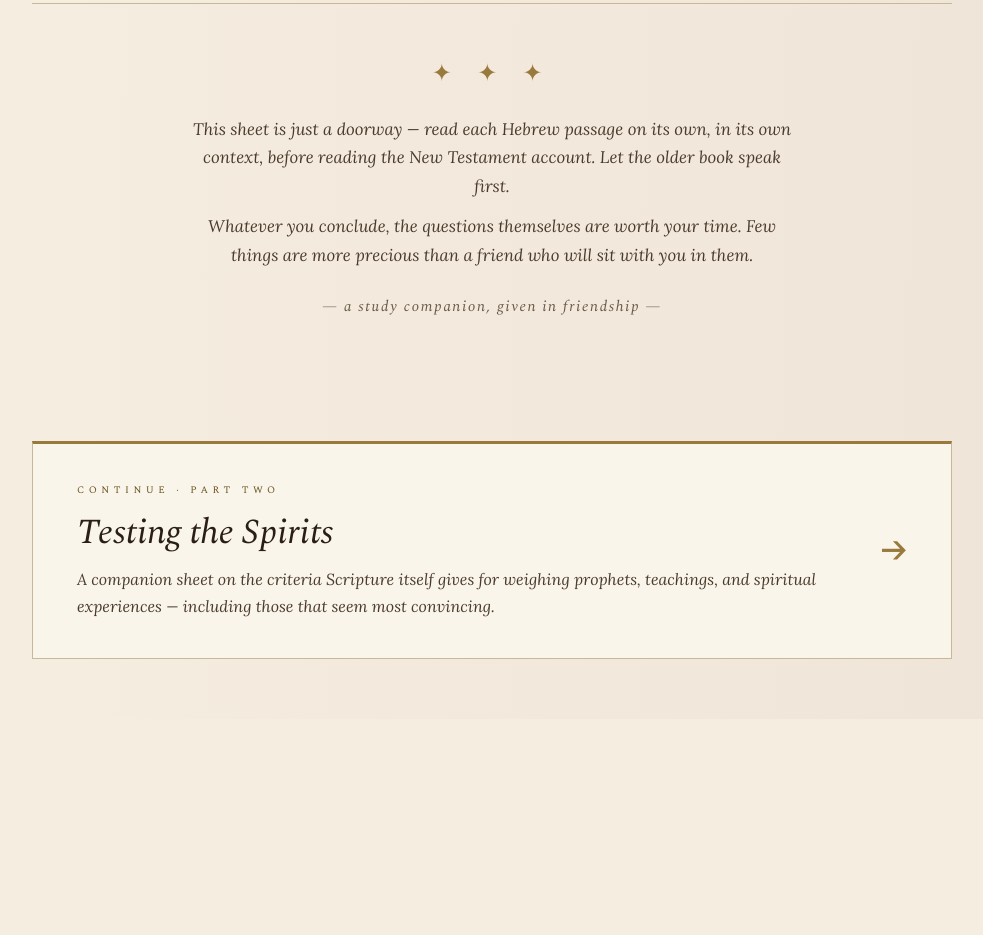
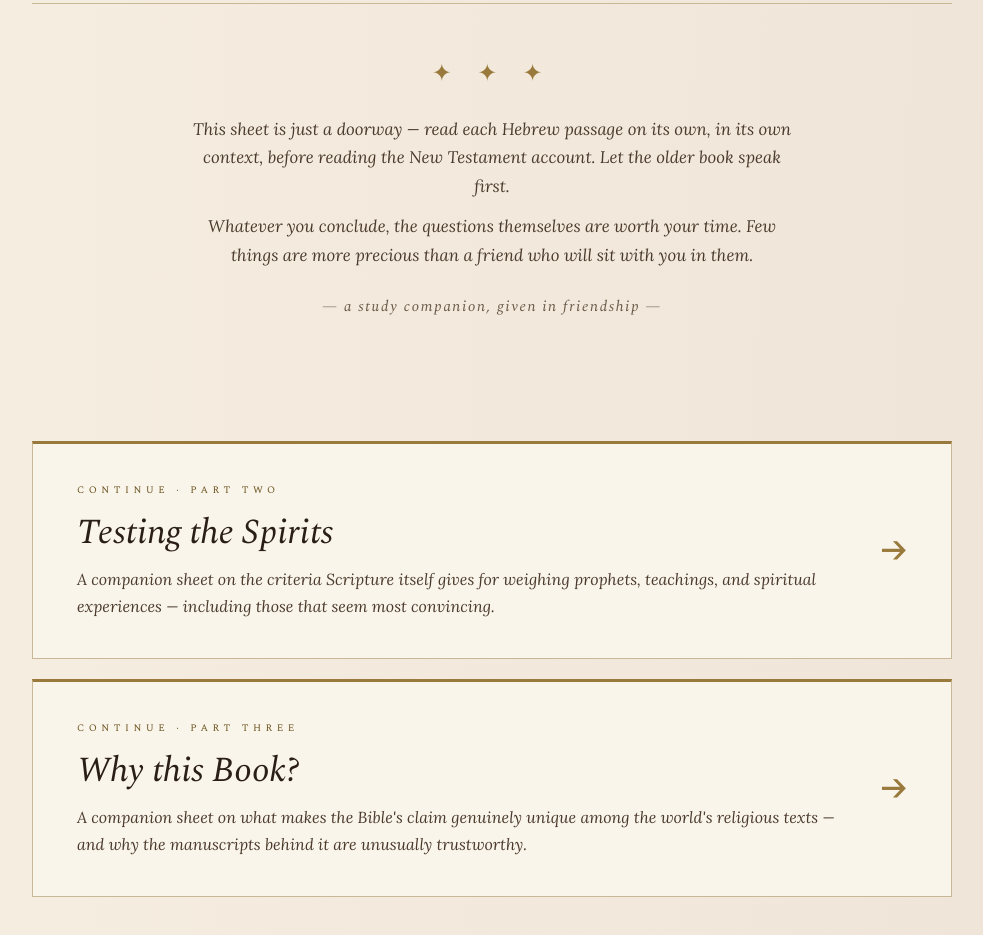
Before and after one commit to christiancoder/docs, a plain HTML site: page index.html in a window 1280 px wide. Shown: the part 10392-11327 px from the top of the page, without its empty margins (148-1131 px from the left). Before the commit the page ends 11111 px from the top, so only its background shows below. Drawn offline with nearby package versions, Linux system fonts and the light colour scheme.

Commit message:
Add files via upload

```diff
--- a/index.html
+++ b/index.html
@@ -1105,13 +1105,24 @@
     <p class="signature">— a study companion, given in friendship —</p>
   </div>
 
-  <!-- ============ COMPANION STUDY LINK ============ -->
+  <!-- ============ COMPANION STUDY LINKS ============ -->
   <a href="testing_the_spirits.html" class="companion">
     <div class="companion-inner">
       <div class="companion-content">
         <div class="companion-eyebrow">Continue · Part Two</div>
         <div class="companion-title">Testing the Spirits</div>
         <div class="companion-desc">A companion sheet on the criteria Scripture itself gives for weighing prophets, teachings, and spiritual experiences — including those that seem most convincing.</div>
+      </div>
+      <div class="companion-arrow">→</div>
+    </div>
+  </a>
+
+  <a href="why_this_book.html" class="companion" style="margin-top: 20px;">
+    <div class="companion-inner">
+      <div class="companion-content">
+        <div class="companion-eyebrow">Continue · Part Three</div>
+        <div class="companion-title">Why this Book?</div>
+        <div class="companion-desc">A companion sheet on what makes the Bible's claim genuinely unique among the world's religious texts — and why the manuscripts behind it are unusually trustworthy.</div>
       </div>
       <div class="companion-arrow">→</div>
     </div>
```
